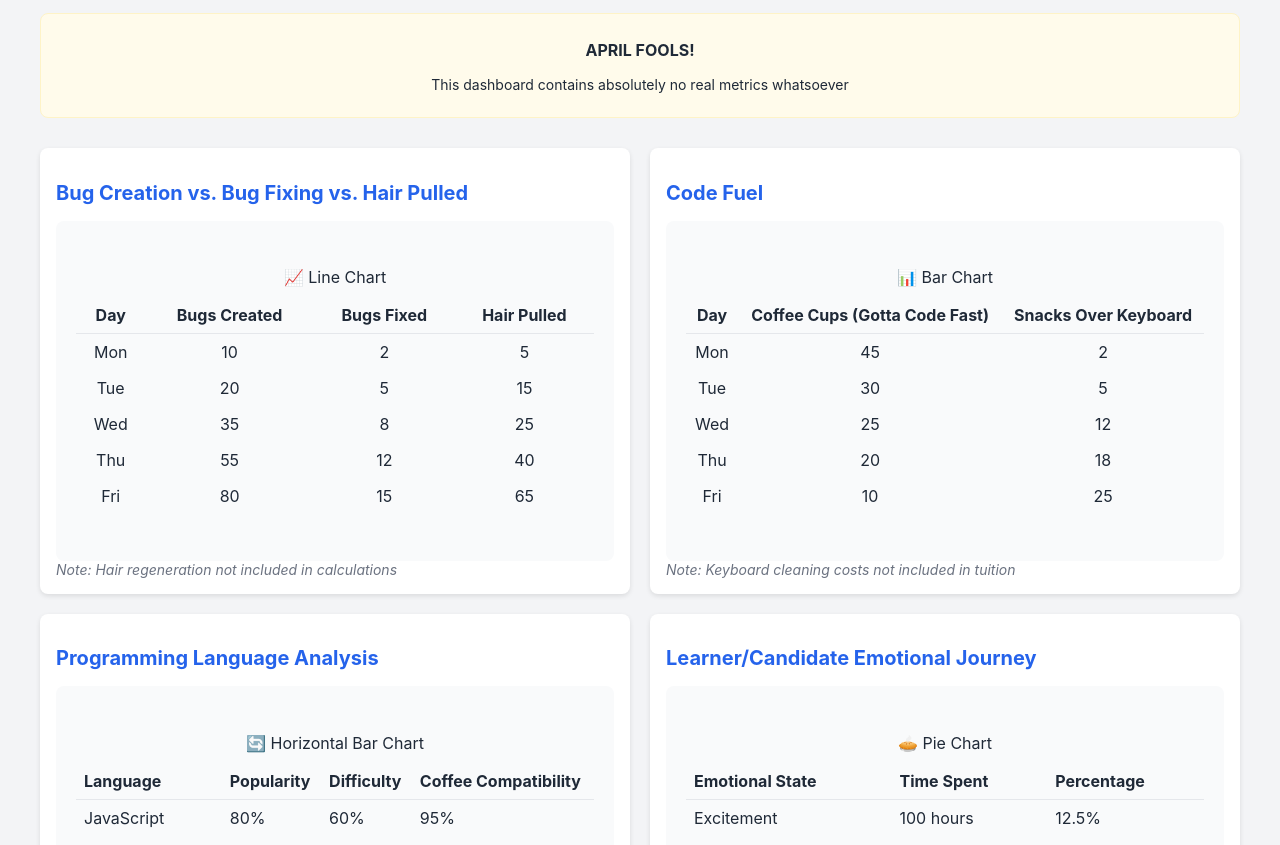
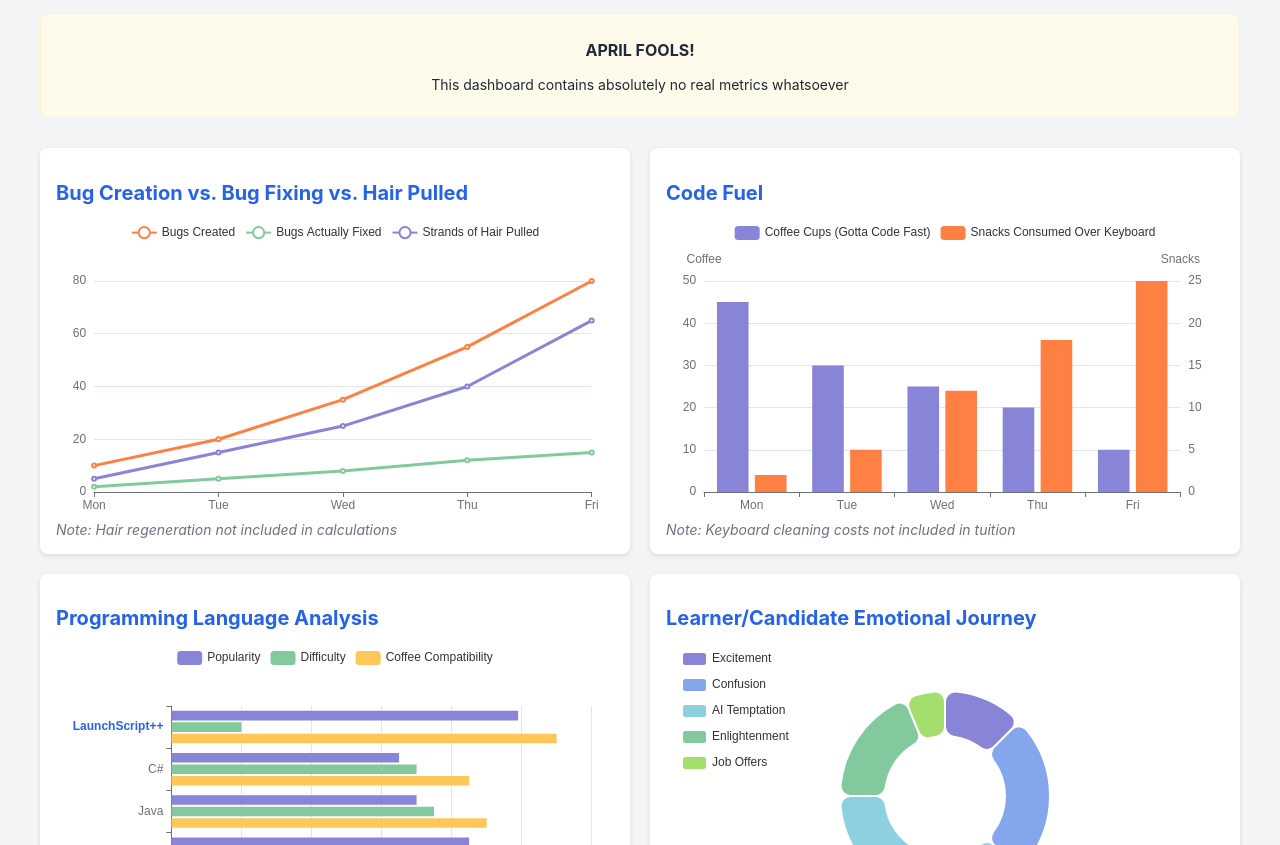
Before and after one commit to Tgill-1085/LCAprilFools, a plain HTML site: page index.html in a window 1280 px wide. Shown: the part 107-952 px from the top of the page. Drawn offline with nearby package versions, Linux system fonts and the light colour scheme.

Commit message:
Update index.html

```diff
--- a/index.html
+++ b/index.html
@@ -4,6 +4,9 @@
   <meta charset="UTF-8">
   <meta name="viewport" content="width=device-width, initial-scale=1.0">
   <title>LaunchCode April Fools Dashboard</title>
+
+  <!-- Load ECharts from CDN -->
+  <script src="https://cdnjs.cloudflare.com/ajax/libs/echarts/5.4.3/echarts.min.js"></script>
 
   <style>
     body {
@@ -42,16 +45,9 @@
       margin: 10px 0;
       text-align: center;
     }
-    .chart-placeholder {
+    .chart-container {
       height: 300px;
-      background-color: #f9fafb;
-      border-radius: 8px;
-      display: flex;
-      align-items: center;
-      justify-content: center;
-      flex-direction: column;
-      padding: 20px;
-      text-align: center;
+      width: 100%;
     }
     .alert {
       background-color: #fff1f1;
@@ -123,96 +119,14 @@
       <!-- Bug Creation Chart -->
       <div class="card">
         <h2 class="title">Bug Creation vs. Bug Fixing vs. Hair Pulled</h2>
-        <div class="chart-placeholder">
-          <div style="margin-bottom: 10px;">📈 Line Chart</div>
-          <table style="width: 100%; border-collapse: collapse; text-align: center;">
-            <thead>
-              <tr style="border-bottom: 1px solid #e5e7eb;">
-                <th style="padding: 8px;">Day</th>
-                <th style="padding: 8px;">Bugs Created</th>
-                <th style="padding: 8px;">Bugs Fixed</th>
-                <th style="padding: 8px;">Hair Pulled</th>
-              </tr>
-            </thead>
-            <tbody>
-              <tr>
-                <td style="padding: 8px;">Mon</td>
-                <td style="padding: 8px;">10</td>
-                <td style="padding: 8px;">2</td>
-                <td style="padding: 8px;">5</td>
-              </tr>
-              <tr>
-                <td style="padding: 8px;">Tue</td>
-                <td style="padding: 8px;">20</td>
-                <td style="padding: 8px;">5</td>
-                <td style="padding: 8px;">15</td>
-              </tr>
-              <tr>
-                <td style="padding: 8px;">Wed</td>
-                <td style="padding: 8px;">35</td>
-                <td style="padding: 8px;">8</td>
-                <td style="padding: 8px;">25</td>
-              </tr>
-              <tr>
-                <td style="padding: 8px;">Thu</td>
-                <td style="padding: 8px;">55</td>
-                <td style="padding: 8px;">12</td>
-                <td style="padding: 8px;">40</td>
-              </tr>
-              <tr>
-                <td style="padding: 8px;">Fri</td>
-                <td style="padding: 8px;">80</td>
-                <td style="padding: 8px;">15</td>
-                <td style="padding: 8px;">65</td>
-              </tr>
-            </tbody>
-          </table>
-        </div>
+        <div id="bugChart" class="chart-container"></div>
         <div class="description">Note: Hair regeneration not included in calculations</div>
       </div>
 
       <!-- Code Fuel Chart -->
       <div class="card">
         <h2 class="title">Code Fuel</h2>
-        <div class="chart-placeholder">
-          <div style="margin-bottom: 10px;">📊 Bar Chart</div>
-          <table style="width: 100%; border-collapse: collapse; text-align: center;">
-            <thead>
-              <tr style="border-bottom: 1px solid #e5e7eb;">
-                <th style="padding: 8px;">Day</th>
-                <th style="padding: 8px;">Coffee Cups (Gotta Code Fast)</th>
-                <th style="padding: 8px;">Snacks Over Keyboard</th>
-              </tr>
-            </thead>
-            <tbody>
-              <tr>
-                <td style="padding: 8px;">Mon</td>
-                <td style="padding: 8px;">45</td>
-                <td style="padding: 8px;">2</td>
-              </tr>
-              <tr>
-                <td style="padding: 8px;">Tue</td>
-                <td style="padding: 8px;">30</td>
-                <td style="padding: 8px;">5</td>
-              </tr>
-              <tr>
-                <td style="padding: 8px;">Wed</td>
-                <td style="padding: 8px;">25</td>
-                <td style="padding: 8px;">12</td>
-              </tr>
-              <tr>
-                <td style="padding: 8px;">Thu</td>
-                <td style="padding: 8px;">20</td>
-                <td style="padding: 8px;">18</td>
-              </tr>
-              <tr>
-                <td style="padding: 8px;">Fri</td>
-                <td style="padding: 8px;">10</td>
-                <td style="padding: 8px;">25</td>
-              </tr>
-            </tbody>
-          </table>
-        </div>
+        <div id="codeFuelChart" class="chart-container"></div>
         <div class="description">Note: Keyboard cleaning costs not included in tuition</div>
       </div>
     </div>
@@ -221,96 +135,14 @@
       <!-- Programming Language Analysis -->
       <div class="card">
         <h2 class="title">Programming Language Analysis</h2>
-        <div class="chart-placeholder">
-          <div style="margin-bottom: 10px;">🔄 Horizontal Bar Chart</div>
-          <table style="width: 100%; border-collapse: collapse; text-align: left;">
-            <thead>
-              <tr style="border-bottom: 1px solid #e5e7eb;">
-                <th style="padding: 8px;">Language</th>
-                <th style="padding: 8px;">Popularity</th>
-                <th style="padding: 8px;">Difficulty</th>
-                <th style="padding: 8px;">Coffee Compatibility</th>
-              </tr>
-            </thead>
-            <tbody>
-              <tr>
-                <td style="padding: 8px;">JavaScript</td>
-                <td style="padding: 8px;">80%</td>
-                <td style="padding: 8px;">60%</td>
-                <td style="padding: 8px;">95%</td>
-              </tr>
-              <tr>
-                <td style="padding: 8px;">Python</td>
-                <td style="padding: 8px;">85%</td>
-                <td style="padding: 8px;">45%</td>
-                <td style="padding: 8px;">80%</td>
-              </tr>
-              <tr>
-                <td style="padding: 8px;">Java</td>
-                <td style="padding: 8px;">70%</td>
-                <td style="padding: 8px;">75%</td>
-                <td style="padding: 8px;">90%</td>
-              </tr>
-              <tr>
-                <td style="padding: 8px;">C#</td>
-                <td style="padding: 8px;">65%</td>
-                <td style="padding: 8px;">70%</td>
-                <td style="padding: 8px;">85%</td>
-              </tr>
-              <tr style="font-weight: bold; color: #2563eb;">
-                <td style="padding: 8px;">LaunchScript++</td>
-                <td style="padding: 8px;">99%</td>
-                <td style="padding: 8px;">20%</td>
-                <td style="padding: 8px;">110%</td>
-              </tr>
-            </tbody>
-          </table>
-        </div>
+        <div id="languageChart" class="chart-container"></div>
         <div class="description">LaunchScript++ is our proprietary language that runs on pure enthusiasm</div>
       </div>
 
       <!-- Emotional Journey -->
       <div class="card">
         <h2 class="title">Learner/Candidate Emotional Journey</h2>
-        <div class="chart-placeholder">
-          <div style="margin-bottom: 10px;">🥧 Pie Chart</div>
-          <table style="width: 100%; border-collapse: collapse; text-align: left;">
-            <thead>
-              <tr style="border-bottom: 1px solid #e5e7eb;">
-                <th style="padding: 8px;">Emotional State</th>
-                <th style="padding: 8px;">Time Spent</th>
-                <th style="padding: 8px;">Percentage</th>
-              </tr>
-            </thead>
-            <tbody>
-              <tr>
-                <td style="padding: 8px;">Excitement</td>
-                <td style="padding: 8px;">100 hours</td>
-                <td style="padding: 8px;">12.5%</td>
-              </tr>
-              <tr>
-                <td style="padding: 8px;">Confusion</td>
-                <td style="padding: 8px;">200 hours</td>
-                <td style="padding: 8px;">25%</td>
-              </tr>
-              <tr>
-                <td style="padding: 8px;">AI Temptation</td>
-                <td style="padding: 8px;">300 hours</td>
-                <td style="padding: 8px;">37.5%</td>
-              </tr>
-              <tr>
-                <td style="padding: 8px;">Enlightenment</td>
-                <td style="padding: 8px;">150 hours</td>
-                <td style="padding: 8px;">18.75%</td>
-              </tr>
-              <tr>
-                <td style="padding: 8px;">Job Offers</td>
-                <td style="padding: 8px;">50 hours</td>
-                <td style="padding: 8px;">6.25%</td>
-              </tr>
-            </tbody>
-          </table>
-        </div>
+        <div id="emotionalJourneyChart" class="chart-container"></div>
         <div class="description">Time spent in each emotional state during a typical tech learning journey</div>
       </div>
     </div>
@@ -334,22 +166,22 @@
       <div class="kpi-cards">
         <div class="kpi-card">
           <div style="font-size: 1.125rem; font-weight: 600;">Stack Overflow Dependency</div>
-          <div class="value">87%<span class="up-arrow">↑</span></div>
+          <div class="value"><span id="kpi1">87</span>%<span class="up-arrow">↑</span></div>
           <div class="description">% of curriculum answerable via Stack Overflow</div>
         </div>
         <div class="kpi-card">
           <div style="font-size: 1.125rem; font-weight: 600;">Motivational Speeches</div>
-          <div class="value">14<span class="up-arrow">↑</span></div>
+          <div class="value"><span id="kpi2">14</span><span class="up-arrow">↑</span></div>
           <div class="description">Required per week to maintain morale</div>
         </div>
         <div class="kpi-card">
           <div style="font-size: 1.125rem; font-weight: 600;">Syntax Error Rate</div>
-          <div class="value">342<span class="up-arrow">↑</span></div>
+          <div class="value"><span id="kpi3">342</span><span class="up-arrow">↑</span></div>
           <div class="description">Missing semicolons account for 42%</div>
         </div>
         <div class="kpi-card">
           <div style="font-size: 1.125rem; font-weight: 600;">Career Identity Crisis Success</div>
-          <div class="value">93%<span class="up-arrow">↑</span></div>
+          <div class="value"><span id="kpi4">93</span>%<span class="up-arrow">↑</span></div>
           <div class="description">From 'what's coding?' to 'I dream in algorithms'</div>
         </div>
       </div>
@@ -362,6 +194,301 @@
   </div>
 
   <script>
+    // Data for charts
+    const studentMetrics = [
+      { name: 'Mon', bugsCreated: 10, bugsFixed: 2, hairPulled: 5 },
+      { name: 'Tue', bugsCreated: 20, bugsFixed: 5, hairPulled: 15 },
+      { name: 'Wed', bugsCreated: 35, bugsFixed: 8, hairPulled: 25 },
+      { name: 'Thu', bugsCreated: 55, bugsFixed: 12, hairPulled: 40 },
+      { name: 'Fri', bugsCreated: 80, bugsFixed: 15, hairPulled: 65 },
+    ];
+
+    const coffeeData = [
+      { name: 'Mon', cups: 45, snacksOverKeyboard: 2 },
+      { name: 'Tue', cups: 30, snacksOverKeyboard: 5 },
+      { name: 'Wed', cups: 25, snacksOverKeyboard: 12 },
+      { name: 'Thu', cups: 20, snacksOverKeyboard: 18 },
+      { name: 'Fri', cups: 10, snacksOverKeyboard: 25 },
+    ];
+
+    const programmingLanguageData = [
+      { name: 'JavaScript', popularity: 80, difficulty: 60, coffeeCompatibility: 95 },
+      { name: 'Python', popularity: 85, difficulty: 45, coffeeCompatibility: 80 },
+      { name: 'Java', popularity: 70, difficulty: 75, coffeeCompatibility: 90 },
+      { name: 'C#', popularity: 65, difficulty: 70, coffeeCompatibility: 85 },
+      { name: 'LaunchScript++', popularity: 99, difficulty: 20, coffeeCompatibility: 110 },
+    ];
+
+    const bootcampMilestoneData = [
+      { name: 'Excitement', value: 100 },
+      { name: 'Confusion', value: 200 },
+      { name: 'AI Temptation', value: 300 },
+      { name: 'Enlightenment', value: 150 },
+      { name: 'Job Offers', value: 50 },
+    ];
+
+    // Initialize ECharts
+    document.addEventListener('DOMContentLoaded', function() {
+      // Bug Chart
+      const bugChart = echarts.init(document.getElementById('bugChart'));
+      const bugOption = {
+        title: {
+          text: '',
+        },
+        tooltip: {
+          trigger: 'axis'
+        },
+        legend: {
+          data: ['Bugs Created', 'Bugs Actually Fixed', 'Strands of Hair Pulled']
+        },
+        grid: {
+          left: '3%',
+          right: '4%',
+          bottom: '3%',
+          containLabel: true
+        },
+        xAxis: {
+          type: 'category',
+          boundaryGap: false,
+          data: studentMetrics.map(item => item.name)
+        },
+        yAxis: {
+          type: 'value'
+        },
+        series: [
+          {
+            name: 'Bugs Created',
+            type: 'line',
+            data: studentMetrics.map(item => item.bugsCreated),
+            lineStyle: {
+              width: 3
+            },
+            itemStyle: {
+              color: '#FF8042'
+            }
+          },
+          {
+            name: 'Bugs Actually Fixed',
+            type: 'line',
+            data: studentMetrics.map(item => item.bugsFixed),
+            lineStyle: {
+              width: 3
+            },
+            itemStyle: {
+              color: '#82ca9d'
+            }
+          },
+          {
+            name: 'Strands of Hair Pulled',
+            type: 'line',
+            data: studentMetrics.map(item => item.hairPulled),
+            lineStyle: {
+              width: 3
+            },
+            itemStyle: {
+              color: '#8884d8'
+            }
+          }
+        ]
+      };
+      bugChart.setOption(bugOption);
+
+      // Coffee Chart
+      const codeFuelChart = echarts.init(document.getElementById('codeFuelChart'));
+      const codeFuelOption = {
+        title: {
+          text: '',
+        },
+        tooltip: {
+          trigger: 'axis',
+          axisPointer: {
+            type: 'shadow'
+          }
+        },
+        legend: {
+          data: ['Coffee Cups (Gotta Code Fast)', 'Snacks Consumed Over Keyboard']
+        },
+        grid: {
+          left: '3%',
+          right: '4%',
+          bottom: '3%',
+          containLabel: true
+        },
+        xAxis: {
+          type: 'category',
+          data: coffeeData.map(item => item.name)
+        },
+        yAxis: [
+          {
+            type: 'value',
+            name: 'Coffee',
+            position: 'left',
+          },
+          {
+            type: 'value',
+            name: 'Snacks',
+            position: 'right',
+          }
+        ],
+        series: [
+          {
+            name: 'Coffee Cups (Gotta Code Fast)',
+            type: 'bar',
+            yAxisIndex: 0,
+            data: coffeeData.map(item => item.cups),
+            itemStyle: {
+              color: '#8884d8'
+            }
+          },
+          {
+            name: 'Snacks Consumed Over Keyboard',
+            type: 'bar',
+            yAxisIndex: 1,
+            data: coffeeData.map(item => item.snacksOverKeyboard),
+            itemStyle: {
+              color: '#FF8042'
+            }
+          }
+        ]
+      };
+      codeFuelChart.setOption(codeFuelOption);
+
+      // Programming Language Chart
+      const languageChart = echarts.init(document.getElementById('languageChart'));
+      const languageOption = {
+        title: {
+          text: '',
+        },
+        tooltip: {
+          trigger: 'axis',
+          axisPointer: {
+            type: 'shadow'
+          }
+        },
+        legend: {
+          data: ['Popularity', 'Difficulty', 'Coffee Compatibility']
+        },
+        grid: {
+          left: '3%',
+          right: '4%',
+          bottom: '3%',
+          containLabel: true
+        },
+        xAxis: {
+          type: 'value',
+          max: 120
+        },
+        yAxis: {
+          type: 'category',
+          data: programmingLanguageData.map(item => item.name),
+          axisLabel: {
+            formatter: function(value) {
+              return value === 'LaunchScript++' ? '{a|' + value + '}' : value;
+            },
+            rich: {
+              a: {
+                color: '#2563eb',
+                fontWeight: 'bold'
+              }
+            }
+          }
+        },
+        series: [
+          {
+            name: 'Popularity',
+            type: 'bar',
+            data: programmingLanguageData.map(item => item.popularity),
+            itemStyle: {
+              color: '#8884d8'
+            }
+          },
+          {
+            name: 'Difficulty',
+            type: 'bar',
+            data: programmingLanguageData.map(item => item.difficulty),
+            itemStyle: {
+              color: '#82ca9d'
+            }
+          },
+          {
+            name: 'Coffee Compatibility',
+            type: 'bar',
+            data: programmingLanguageData.map(item => item.coffeeCompatibility),
+            itemStyle: {
+              color: '#ffc658'
+            }
+          }
+        ]
+      };
+      languageChart.setOption(languageOption);
+
+      // Emotional Journey Chart
+      const emotionalJourneyChart = echarts.init(document.getElementById('emotionalJourneyChart'));
+      const emotionalJourneyOption = {
+        title: {
+          text: '',
+        },
+        tooltip: {
+          trigger: 'item',
+          formatter: '{a} <br/>{b}: {c} hours ({d}%)'
+        },
+        legend: {
+          orient: 'vertical',
+          left: 10,
+          data: bootcampMilestoneData.map(item => item.name)
+        },
+        series: [
+          {
+            name: 'Emotional State',
+            type: 'pie',
+            radius: ['40%', '70%'],
+            avoidLabelOverlap: false,
+            itemStyle: {
+              borderRadius: 10,
+              borderColor: '#fff',
+              borderWidth: 2
+            },
+            label: {
+              show: false,
+              position: 'center'
+            },
+            emphasis: {
+              label: {
+                show: true,
+                fontSize: '18',
+                fontWeight: 'bold'
+              }
+            },
+            labelLine: {
+              show: false
+            },
+            data: bootcampMilestoneData.map(item => ({
+              value: item.value,
+              name: item.name
+            })),
+            color: ['#8884d8', '#83a6ed', '#8dd1e1', '#82ca9d', '#a4de6c']
+          }
+        ]
+      };
+      emotionalJourneyChart.setOption(emotionalJourneyOption);
+
+      // Resize charts when window resizes
+      window.addEventListener('resize', function() {
+        bugChart.resize();
+        codeFuelChart.resize();
+        languageChart.resize();
+        emotionalJourneyChart.resize();
+      });
+    });
+
+    // Random KPIs
+    function updateKPIs() {
+      document.getElementById('kpi1').textContent = Math.floor(Math.random() * 100);
+      document.getElementById('kpi2').textContent = Math.floor(Math.random() * 20);
+      document.getElementById('kpi3').textContent = Math.floor(Math.random() * 500);
+      document.getElementById('kpi4').textContent = 80 + Math.floor(Math.random() * 20);
+    }
+
     // Simple script to update time
     function updateTime() {
       const now = new Date();
@@ -369,9 +496,11 @@
       document.getElementById('currentYear').textContent = now.getFullYear();
     }
 
-    // Initialize and update every second
+    // Initialize and update
     updateTime();
+    updateKPIs();
     setInterval(updateTime, 1000);
+    setInterval(updateKPIs, 5000); // Update KPIs every 5 seconds for fun
   </script>
 </body>
 </html>
```
